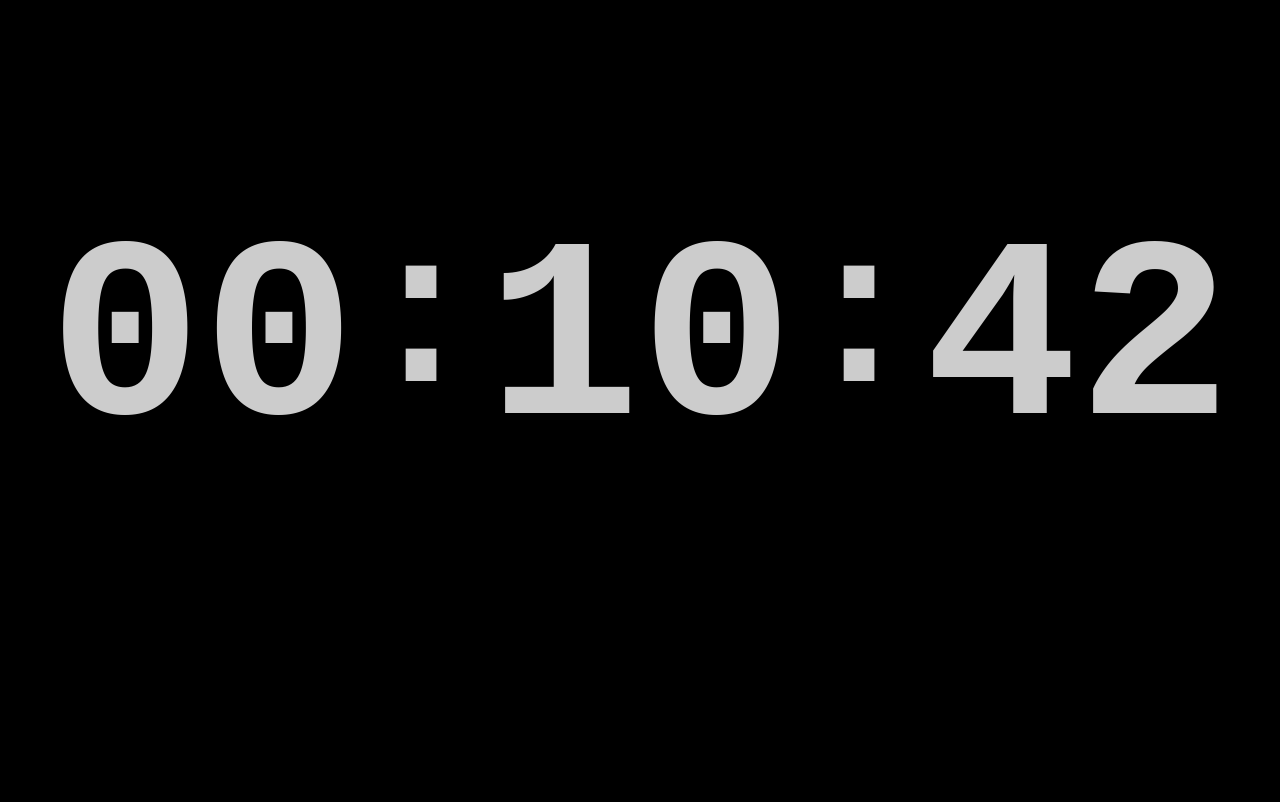
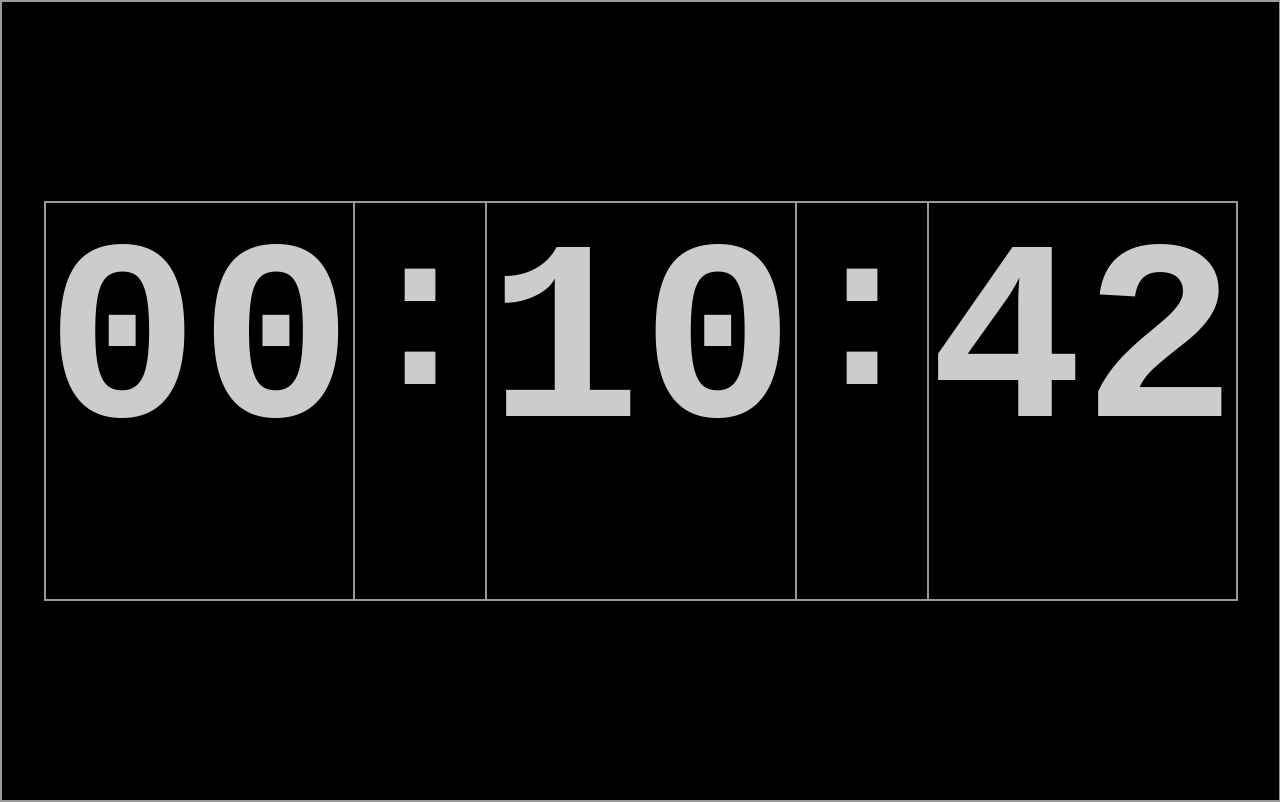
Before and after one commit to dlajfa/lab, a plain HTML site: page clock/index.html in a window 1280 px wide. Drawn offline with Linux system fonts and the light colour scheme.

Commit message:
Update style.css

```diff
--- a/clock/style.css
+++ b/clock/style.css
@@ -1,5 +1,6 @@
 * {
   box-sizing: border-box;
+  border: 1px solid #999;
 }
 
 body {
```
